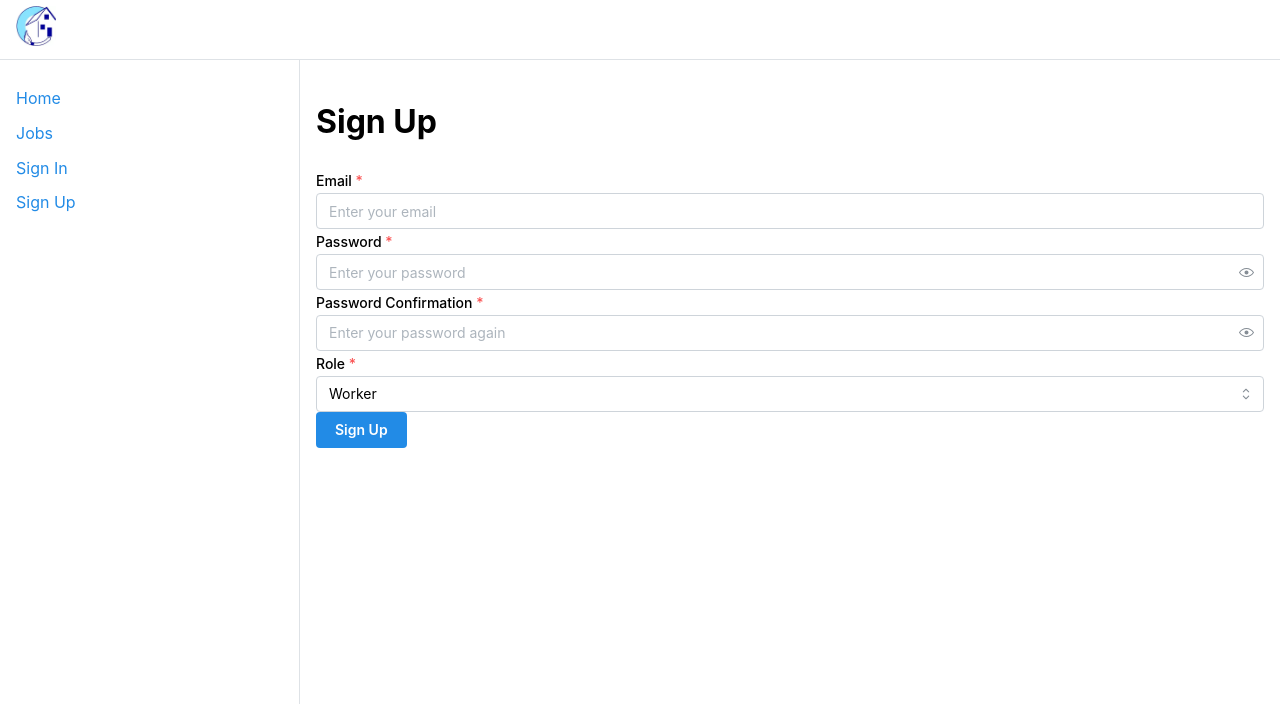
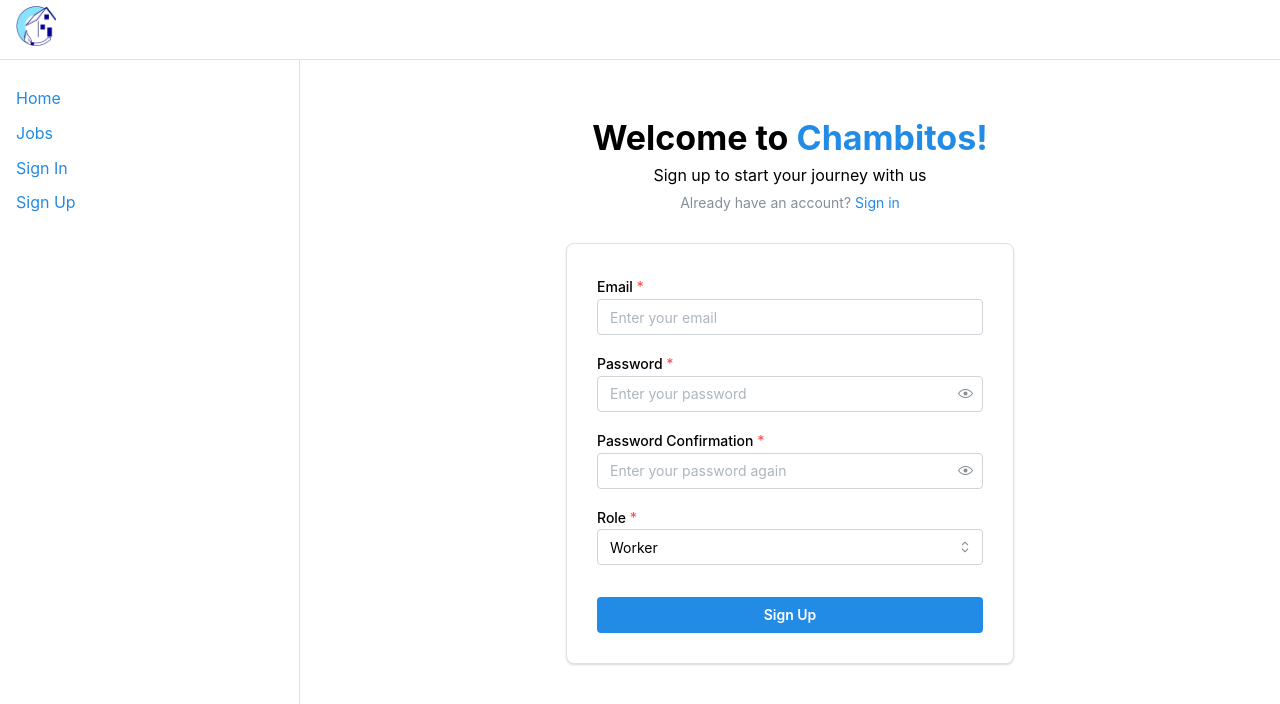
Before and after one commit to Quibylix/chambitos, a Next.js app: page /sign-up in a window 1280 px wide. Shown: the top 704 px of the page. Built offline with nearby package versions, Linux system fonts and the light colour scheme; no server answers.

Commit message:
feat: stylize auth pages and forms

```diff
--- a/src/app/sign-up/page.tsx
+++ b/src/app/sign-up/page.tsx
@@ -1,10 +1,26 @@
+import NextLink from "next/link";
+import { Anchor, Container, Text, Title } from "@mantine/core";
 import { SignUpForm } from "@/features/auth/sign-up/components/sign-up-form";
 
 export default function SignUpPage() {
   return (
-    <div>
-      <h1>Sign Up</h1>
+    <Container size={480} my={40}>
+      <Title ta="center">
+        Welcome to{" "}
+        <Text span inherit c="blue">
+          Chambitos!
+        </Text>
+      </Title>
+      <Text ta="center" mt={3}>
+        Sign up to start your journey with us
+      </Text>
+      <Text c="dimmed" size="sm" ta="center" mt={5} mb={30}>
+        Already have an account?{" "}
+        <Anchor component={NextLink} href="/sign-in" size="sm">
+          Sign in
+        </Anchor>
+      </Text>
       <SignUpForm />
-    </div>
+    </Container>
   );
 }
--- a/src/features/auth/sign-up/components/sign-up-form.tsx
+++ b/src/features/auth/sign-up/components/sign-up-form.tsx
@@ -3,7 +3,14 @@
 import { useForm } from "@mantine/form";
 import { validateEmail } from "../../helpers/validate-email";
 import { validatePassword } from "../../helpers/validate-password";
-import { Button, PasswordInput, Select, Text, TextInput } from "@mantine/core";
+import {
+  Button,
+  Paper,
+  PasswordInput,
+  Select,
+  Text,
+  TextInput,
+} from "@mantine/core";
 import { validateRole } from "../../helpers/validate-role";
 import { signUp } from "../actions/sign-up";
 import { useRouter } from "next/navigation";
@@ -42,8 +49,20 @@ export function SignUpForm() {
   }
 
   return (
-    <form onSubmit={form.onSubmit(submitHandler)}>
-      {form.errors.form && <Text c="red">{form.errors.form}</Text>}
+    <Paper
+      component="form"
+      withBorder
+      shadow="xs"
+      p={30}
+      mt={30}
+      radius="md"
+      onSubmit={form.onSubmit(submitHandler)}
+    >
+      {form.errors.form && (
+        <Text mb="md" c="red">
+          {form.errors.form}
+        </Text>
+      )}
       <TextInput
         label="Email"
         placeholder="Enter your email"
@@ -54,25 +73,30 @@ export function SignUpForm() {
         label="Password"
         placeholder="Enter your password"
         withAsterisk
+        mt="md"
         {...form.getInputProps("password")}
       />
       <PasswordInput
         label="Password Confirmation"
         placeholder="Enter your password again"
         withAsterisk
+        mt="md"
         {...form.getInputProps("passwordConfirmation")}
       />
       <Select
         label="Role"
         placeholder="Select your role"
         withAsterisk
+        mt="md"
         data={[
           { value: "worker", label: "Worker" },
           { value: "contractor", label: "Contractor" },
         ]}
         {...form.getInputProps("role")}
       />
-      <Button type="submit">Sign Up</Button>
-    </form>
+      <Button mt="xl" fullWidth type="submit">
+        Sign Up
+      </Button>
+    </Paper>
   );
 }
```
Also changed, not shown: src/app/sign-in/page.tsx (+11 -3 lines), src/features/auth/sign-in/components/sign-in-form.tsx (+62 -4 lines).
